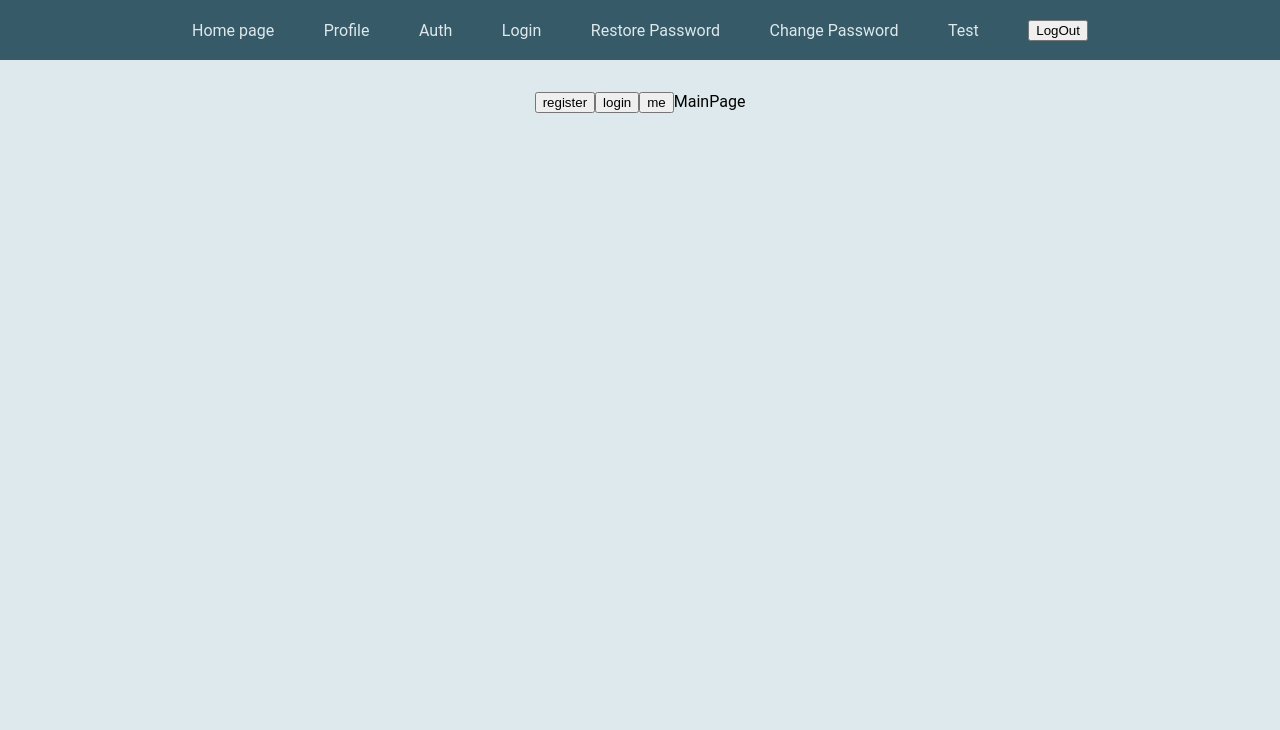
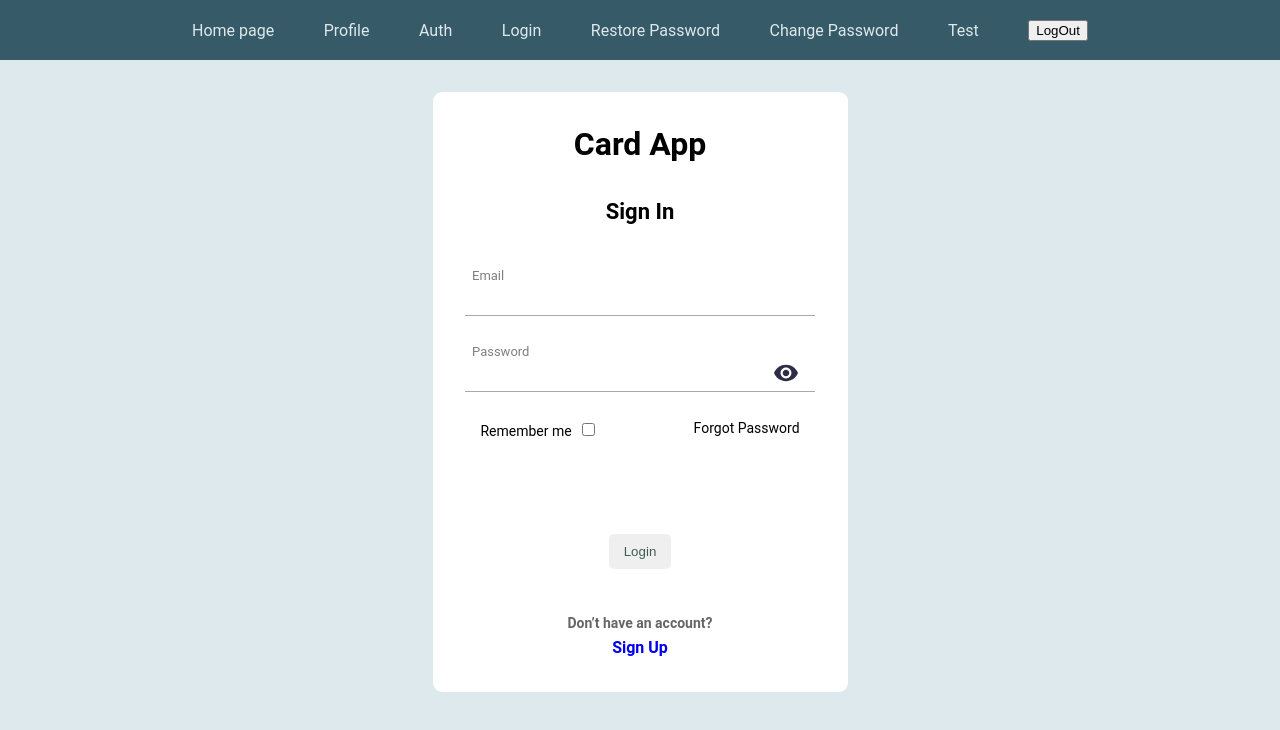
Before and after one commit to THEiDiet/group_projest, a React (Create React App) app in the folder client/: page /#/login in a window 1280 px wide. Before the commit this address led to /. Shown: the top 730 px of the page. Built offline with nearby package versions, Linux system fonts and the light colour scheme.

Commit message:
fix css for Login

```diff
--- a/client/src/enums/Paths.ts
+++ b/client/src/enums/Paths.ts
@@ -3,6 +3,7 @@ export enum Paths {
   Login = 'login',
   Auth = 'auth',
   Profile = 'profile',
+  Register = 'register',
   ChangePassword = 'change_pass',
   RestorePassword = 'restore_pass',
   Test = 'test',
--- a/client/src/pages/login/Login.module.scss
+++ b/client/src/pages/login/Login.module.scss
@@ -7,8 +7,51 @@
   display: flex;
   flex-direction: column;
   justify-content: space-evenly;
+  h1{
+    line-height: 40px;
+  }
+.signIn{
+  font-size: 22px;
+  font-weight: 600;
+  line-height: 33px;
+}
 
-  & .input_block {
+  .input_block {
     margin-bottom: 20px;
   }
+
+  .login_settings {
+    margin: 28px 0 95px 0;
+    font-size: 14px;
+    display: flex;
+    justify-content: space-around;
+
+    input[type=checkbox] {
+      margin-left: 10px;
+      align-items: center;
+    }
+    .forgetPass{
+      font-weight: 400;
+      line-height: 17px;
+      color:black;
+    }
+    .forgetPass:hover{
+      color: #8a8ad7;
+    }
+
+  }
+  .textDown{
+    font-size: 14px;
+    font-weight: 600;
+    opacity: 0.6;
+    margin-bottom: 5px;
+  }
+  .signUp{
+    font-size: 16px;
+    font-weight: 600;
+    line-height: 24px;
+  }
+  .signUp:hover{
+    color: #8a8ad7;
+  }
 }
--- a/client/src/pages/login/Login.tsx
+++ b/client/src/pages/login/Login.tsx
@@ -55,8 +55,8 @@ export const Login: React.FC = () => {
   if (isLoggedIn) return <Navigate to={Paths.Profile} />
   return (
     <div className={styles.login_container}>
-      <h1>it-incubator</h1>
-      <span>Sign In</span>
+      <h1>Card App</h1>
+      <span className={styles.signIn}>Sign In</span>
       <div>
         <form onSubmit={formik.handleSubmit}>
           <div className={styles.input_block}>
@@ -98,7 +98,7 @@ export const Login: React.FC = () => {
             )}
             {formik.touched.password && formik.errors.password}
           </div>
-          <div>
+          <div className={styles.login_settings}>
             <span>
               Remember me
               <input
@@ -109,14 +109,18 @@ export const Login: React.FC = () => {
                 checked={formik.values.rememberMe}
               />
             </span>
-            <p>Forgot Password</p>
+            <NavLink className={styles.forgetPass} to={Paths.RestorePassword}>
+              Forgot Password
+            </NavLink>
           </div>
           <Button type="submit">Login</Button>
         </form>
       </div>
       <div>
-        <p>Don’t have an account?</p>
-        <NavLink to="/signUp">Sign Up</NavLink>
+        <p className={styles.textDown}>Don’t have an account?</p>
+        <NavLink className={styles.signUp} to={Paths.Register}>
+          Sign Up
+        </NavLink>
       </div>
     </div>
   )
```
